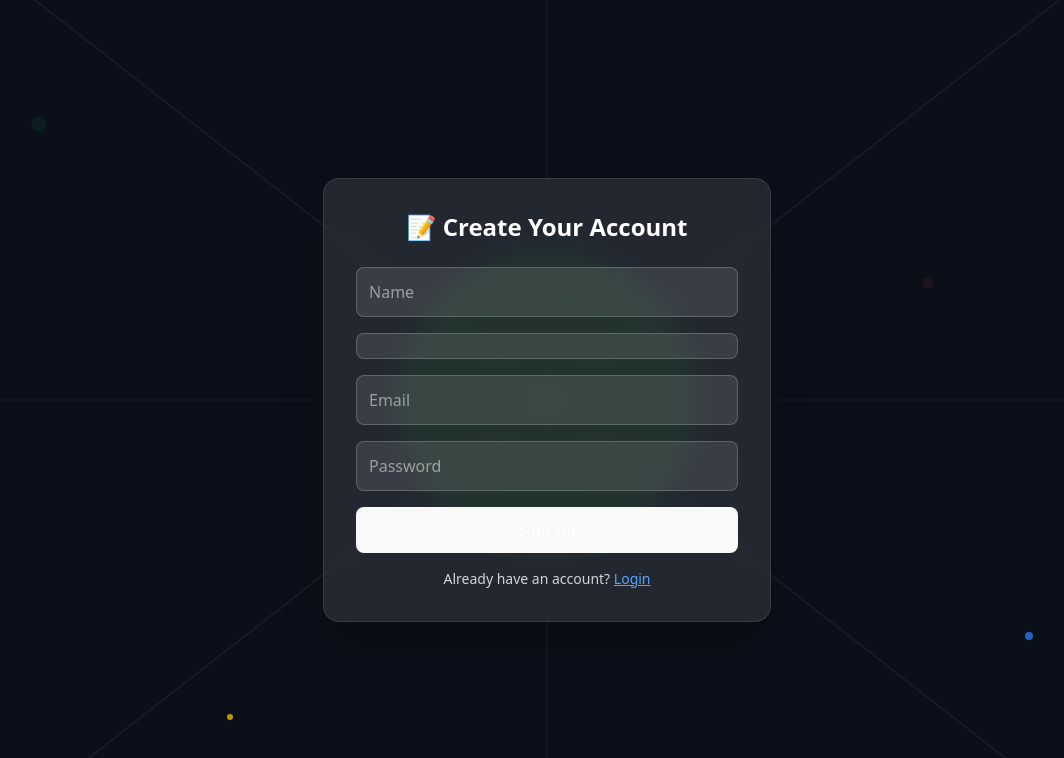
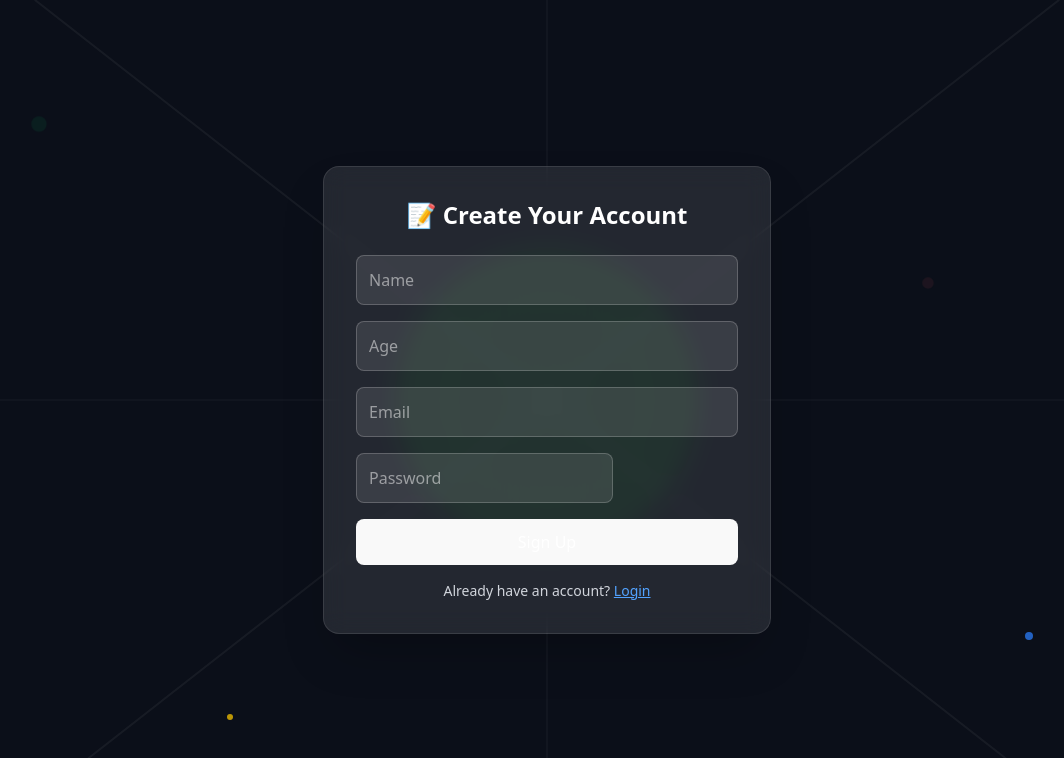
Before and after one commit to pranavaselva/SpotMe, a React (Vite) app in the folder client/: page /signup in a window 1280 px wide. Shown: the top 758 px of the page, without its empty margins (93-1157 px from the left). Built offline with nearby package versions, Linux system fonts and the light colour scheme.

Commit message:
completed signup

```diff
--- a/client/package.json
+++ b/client/package.json
@@ -11,6 +11,7 @@
   },
   "dependencies": {
     "@tailwindcss/vite": "^4.1.11",
+    "axios": "^1.10.0",
     "react": "^19.0.0",
     "react-dom": "^19.0.0",
     "react-router-dom": "^7.6.3",
--- a/client/src/App.jsx
+++ b/client/src/App.jsx
@@ -3,6 +3,7 @@ import React from "react"
 import { BrowserRouter as Router, Routes, Route } from "react-router-dom";
 import Login from "./UserPortals/Login";
 import Signup from "./UserPortals/Signup"
+import Home from "./Home";
 function App() {
 
   return (
@@ -10,6 +11,7 @@ function App() {
         <Routes>
           <Route path="/" element={<Login />} />
           <Route path="/signup" element={<Signup />} />
+          <Route path="/home" element={<Home/>}/>
         </Routes>
     </Router>
   )
--- /dev/null
+++ b/client/src/Home.jsx
@@ -0,0 +1,7 @@
+function Home(){
+    return(
+        <div>Welcome to home</div>
+    )
+}
+
+export default Home;
--- a/client/src/UserPortals/Signup.jsx
+++ b/client/src/UserPortals/Signup.jsx
@@ -1,5 +1,6 @@
 import { useNavigate } from "react-router-dom";
 import { useState } from "react";
+import axios from "axios";
 
 function Signup() {
 
@@ -7,12 +8,69 @@ function Signup() {
     const [Age,setAge] = useState("");
     const [Email,setEmail] = useState("");
     const [Password,setPassword] = useState("");
+    const [passwordError, setPasswordError] = useState("");
     const navigate = useNavigate();
+
+
+    const handleUserName = (e) =>{
+        setUserName(e.target.value);
+    }
+
+    const handleAge =(e) =>{
+        setAge(e.target.value);
+    }
+
+    const handleEmail = (e) =>{
+        setEmail(e.target.value);
+    }
 
     const validatePassword = (password) =>{
         const passwordPattern = /^(?=.*[A-Z])(?=.*[!@#$%^&*])[A-Za-z\d!@#$%^&*]{8,}$/;
         return passwordPattern.test(password);
     }
+
+    const handlePassword = (events) =>{
+        const newpassword = events.target.value;
+        setPassword(newpassword);
+
+        if(!validatePassword(newpassword)){
+            setPasswordError("Password must be at least 8 characters long, contain at least one uppercase letter and one special character.");
+        }
+        else{
+            setPasswordError("");
+        }
+    }
+
+    const handleSubmit = async(event) =>{
+        event.preventDefault();
+
+        if(passwordError){
+            alert("Please fix the password error before submitting.");
+            return;
+        }
+        if(!UserName || !Age || !Email || !Password){
+            alert("Please fill all the fields");
+            return;
+        }
+
+        try{
+            const response = await axios.post("http://localhost:3000/signup",{
+                UserName,
+                Age,
+                Email,
+                Password,
+            });
+            if(response.status === 201){
+                alert("Signup successful!");
+                navigate("/home")
+            }
+
+        }
+        catch(errot){
+            console.log(errot)
+        }
+    }
+
 
     return (
         <div className="relative flex items-center justify-center h-screen w-screen bg-[#0b0f19] overflow-hidden text-white">
@@ -46,21 +104,23 @@ function Signup() {
           {/* Signup Form Card */}
           <div className="z-10 backdrop-blur-md bg-white/10 p-8 rounded-2xl w-[90%] max-w-md shadow-2xl border border-white/10">
             <h2 className="text-2xl font-bold mb-6 text-center">📝 Create Your Account</h2>
-            <form className="flex flex-col space-y-4">
+            <form className="flex flex-col space-y-4" onSubmit={handleSubmit}>
               <input
                 id="name"
                 type="text"
                 placeholder="Name"
                 required
                 value={UserName}
+                onChange={handleUserName}
                 className="bg-white/10 p-3 rounded-lg border border-white/20 focus:outline-none focus:ring-2 focus:ring-blue-500"
               />
-              <inputz
+              <input
                 id="age"
                 type="number"
                 placeholder="Age"
                 required
                 value={Age}
+                onChange={handleAge}
                 className="bg-white/10 p-3 rounded-lg border border-white/20 focus:outline-none focus:ring-2 focus:ring-blue-500"
               />
               <input
@@ -69,16 +129,23 @@ function Signup() {
                 placeholder="Email"
                 required
                 value={Email}
+                onChange={handleEmail}
                 className="bg-white/10 p-3 rounded-lg border border-white/20 focus:outline-none focus:ring-2 focus:ring-blue-500"
               />
+              <div>
               <input
                 id="password"
                 type="password"
                 placeholder="Password"
                 required
                 value={Password}
+                onChange={handlePassword}
                 className="bg-white/10 p-3 rounded-lg border border-white/20 focus:outline-none focus:ring-2 focus:ring-blue-500"
               />
+               {passwordError && (
+                    <p className="text-red-500 text-sm mt-2">{passwordError}</p>
+                )}
+              </div>
               <button
                 type="submit"
                 className="bg-green-600 hover:bg-green-700 transition duration-300 text-white font-semibold p-3 rounded-lg"
```
Also changed, not shown: 1 other file (tests, documents, lock files or other folders).
